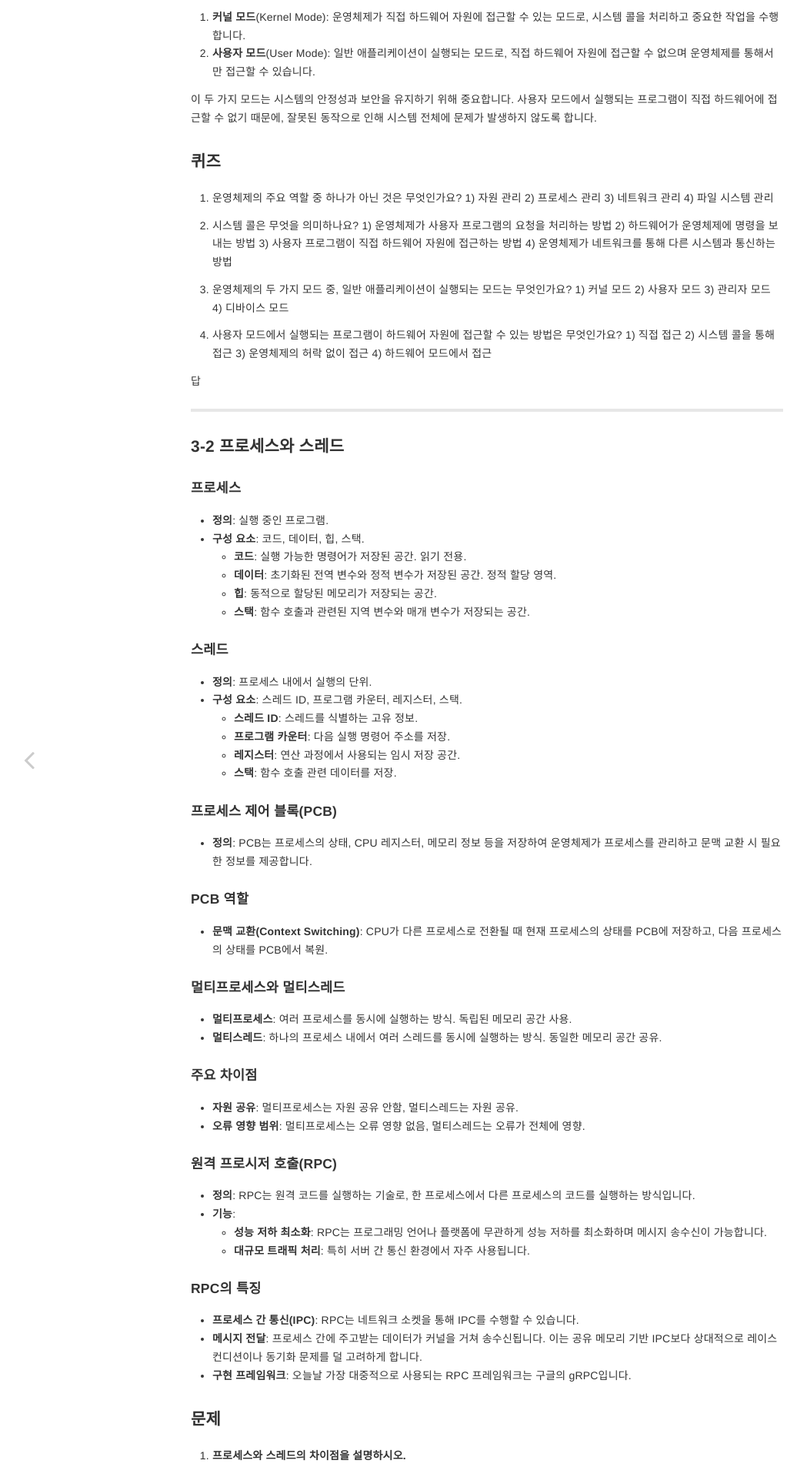
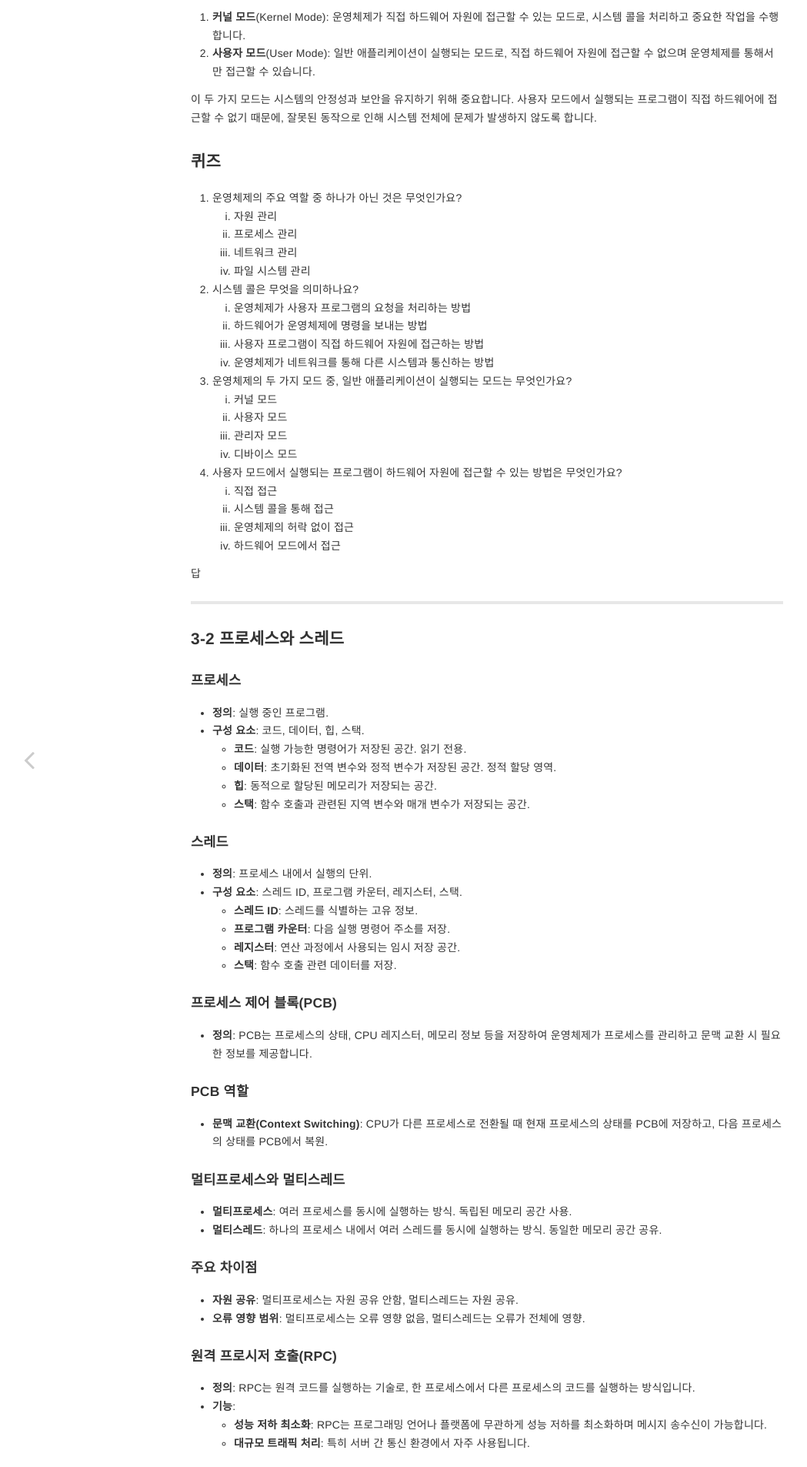
Before and after one commit to kyuwon53/kyuwon53.github.io, a Jekyll site: the page built from _posts/2024-09-19-이것이 취업을 위한 컴퓨터과학이다.md, in a window 1280 px wide. Shown: the part 1292-3198 px from the top of the page at 77% size, without its empty margins (7-1056 px from the left). Built offline with Jekyll 4.4.1, drawn with Linux system fonts in a browser that asks for light colours; comment, search, counter and statistics services are not loaded.

Commit message:
리스트로 변환

```diff
--- a/_posts/2024-09-19-이것이 취업을 위한 컴퓨터과학이다.md
+++ b/_posts/2024-09-19-이것이 취업을 위한 컴퓨터과학이다.md
@@ -51,28 +51,28 @@ categories: 공부 책 cs
 ### 퀴즈
 
 1. 운영체제의 주요 역할 중 하나가 아닌 것은 무엇인가요?
-   1) 자원 관리
-   2) 프로세스 관리
-   3) 네트워크 관리
-   4) 파일 시스템 관리
+   1. 자원 관리
+   2. 프로세스 관리
+   3. 네트워크 관리
+   4. 파일 시스템 관리
 
 2. 시스템 콜은 무엇을 의미하나요?
-   1) 운영체제가 사용자 프로그램의 요청을 처리하는 방법
-   2) 하드웨어가 운영체제에 명령을 보내는 방법
-   3) 사용자 프로그램이 직접 하드웨어 자원에 접근하는 방법
-   4) 운영체제가 네트워크를 통해 다른 시스템과 통신하는 방법
+   1. 운영체제가 사용자 프로그램의 요청을 처리하는 방법
+   2. 하드웨어가 운영체제에 명령을 보내는 방법
+   3. 사용자 프로그램이 직접 하드웨어 자원에 접근하는 방법
+   4. 운영체제가 네트워크를 통해 다른 시스템과 통신하는 방법
 
 3. 운영체제의 두 가지 모드 중, 일반 애플리케이션이 실행되는 모드는 무엇인가요?
-   1) 커널 모드
-   2) 사용자 모드
-   3) 관리자 모드
-   4) 디바이스 모드
+   1. 커널 모드
+   2. 사용자 모드
+   3. 관리자 모드
+   4. 디바이스 모드
 
 4. 사용자 모드에서 실행되는 프로그램이 하드웨어 자원에 접근할 수 있는 방법은 무엇인가요?
-   1) 직접 접근
-   2) 시스템 콜을 통해 접근
-   3) 운영체제의 허락 없이 접근
-   4) 하드웨어 모드에서 접근
+   1. 직접 접근
+   2. 시스템 콜을 통해 접근
+   3. 운영체제의 허락 없이 접근
+   4. 하드웨어 모드에서 접근
 
 <details>
    <summary>답</summary>
```
